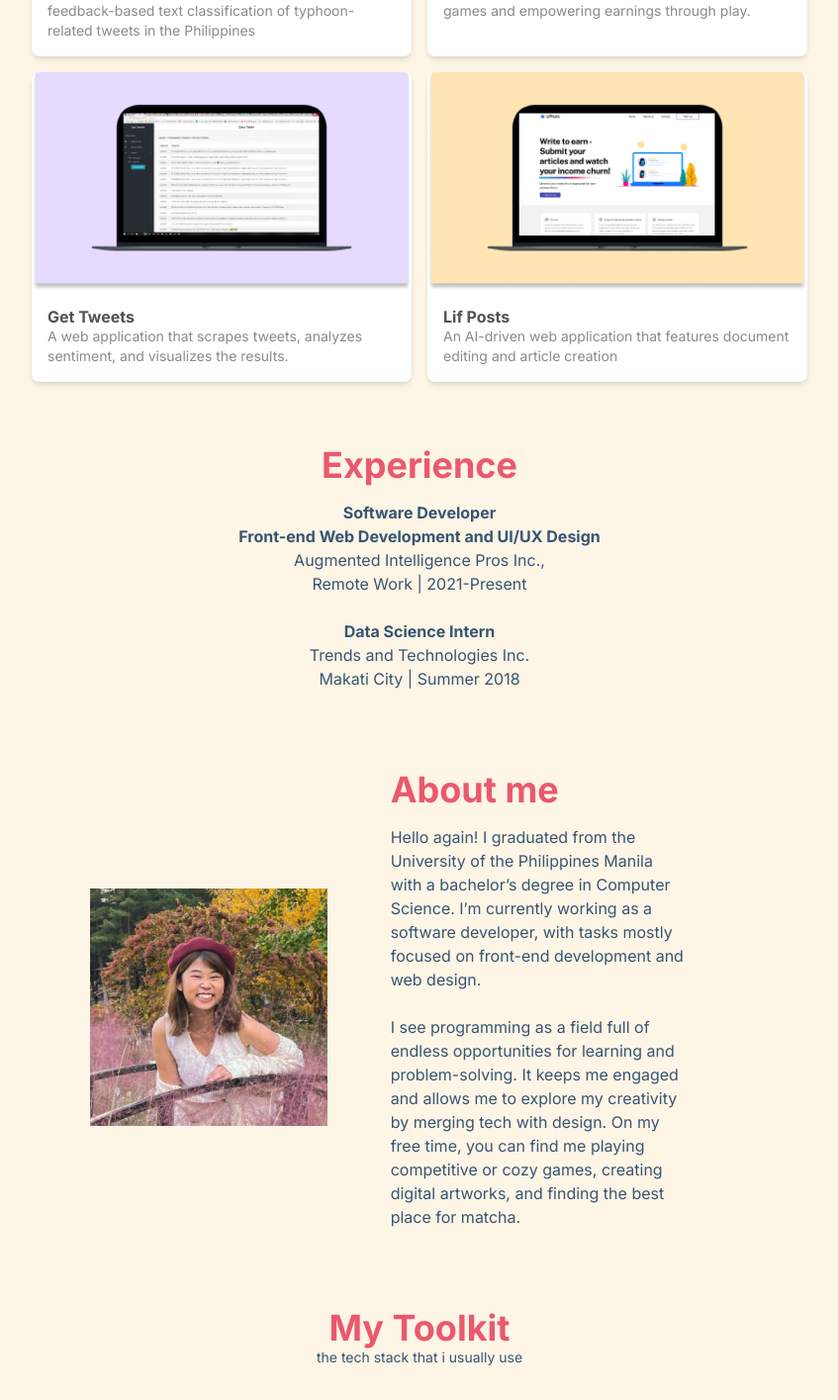
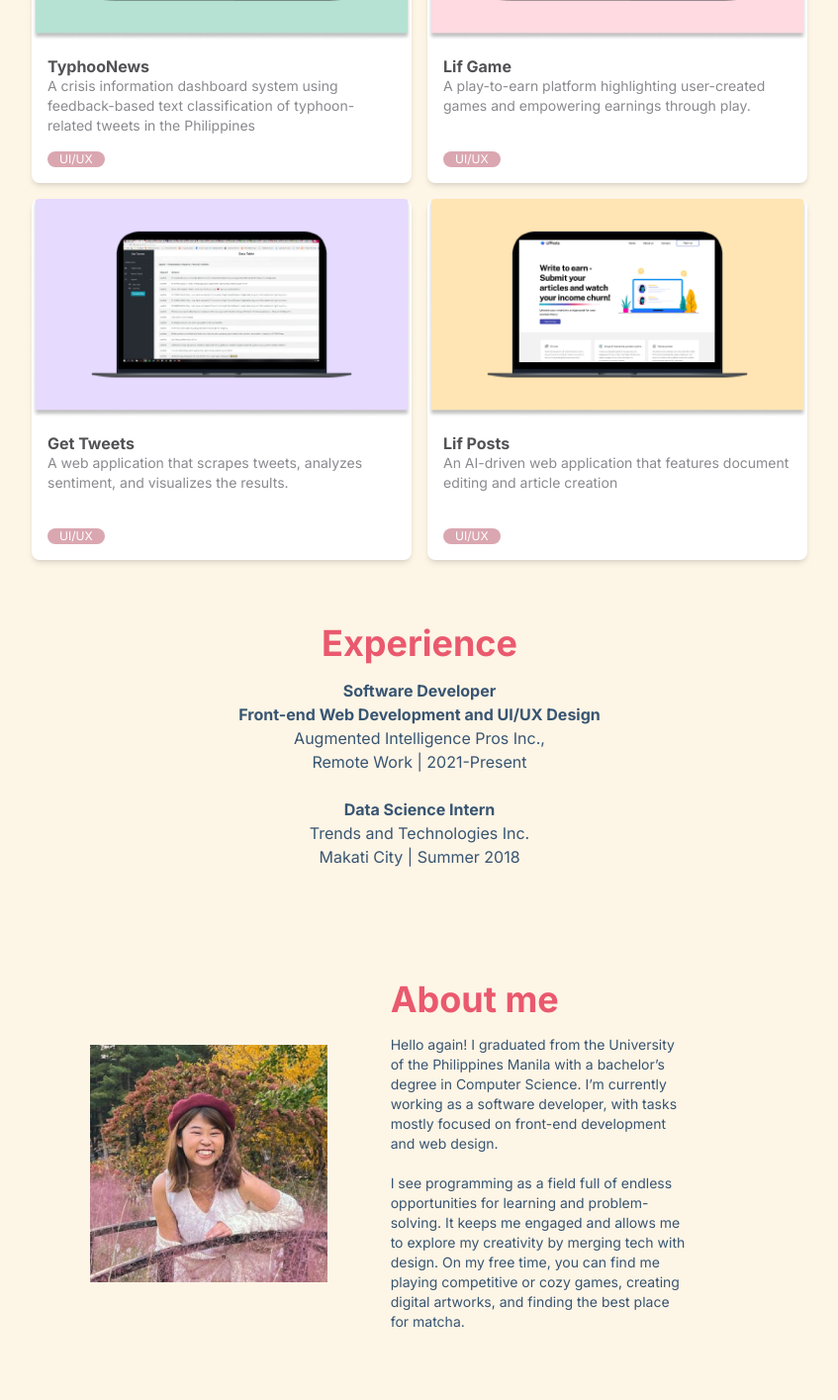
Before and after one commit to dqperez/portfolio-website, a React (Vite) app: page / in a window 1280 px wide. Shown: the part 1200-2615 px from the top of the page at 99% size, without its empty margins (216-1063 px from the left). Built offline with nearby package versions, Linux system fonts and the light colour scheme.

Commit message:
feat: Formatting fixes

```diff
--- a/src/components/About.jsx
+++ b/src/components/About.jsx
@@ -3,14 +3,14 @@ import abouticon from "../assets/abouticon.png";
 
 const About = ({aboutRef}) => {
   return (
-    <div ref={aboutRef} id="about" className="flex flex-col md:flex-row lg:flex-row justify-center items-center h-1/4">
+    <div ref={aboutRef} id="about" className="flex flex-col pt-8 md:flex-row lg:flex-row justify-center items-center h-1/4">
       <div className="h-60 w-60">
                 <img src={abouticon} className="w-full h-full object-cover" />
       </div>
 
       <div className="w-1/2 lg:w-1/3 lg:p-16">
         <p className="text-4xl text-header font-bold">About me</p>
-        <p className="text-body my-4">
+        <p className="text-body text-sm my-4">
         Hello again! I graduated from the University of the Philippines Manila with a bachelor’s degree in Computer Science. I’m currently working as a software developer, with tasks mostly focused on front-end development and web design.
           <br/><br/>
           I see programming as a field full of endless opportunities for learning and problem-solving. It keeps me engaged and allows me to explore my creativity by merging tech with design. On my free time, you can find me playing competitive or cozy games, creating digital artworks, and finding the best place for matcha.
--- a/src/components/NavBar.jsx
+++ b/src/components/NavBar.jsx
@@ -8,7 +8,7 @@ const NavBar = ({homeRef, workRef, aboutRef, contactRef}) => {
     };
 
     return(
-        <nav className={`${isOpen ? 'bg-button' : ''} fixed w-screen pb-8`}>
+        <nav className={`${isOpen ? 'bg-button bg-opacity-100' : ''} fixed bg-bg bg-opacity-40 w-screen pb-8`}>
             <div className="max-w-7xl mx-auto px-4">
                 <div className="flex justify-between h-16 items-center">
 
@@ -63,7 +63,7 @@ const NavBar = ({homeRef, workRef, aboutRef, contactRef}) => {
             </div>
 
             <div className={`${isOpen ? 'block' : 'hidden'} md:hidden`}>
-                <div className="bg-button flex flex-col items-center h-screen w-screen mt-6 py-8">
+                <div className="bg-button flex flex-col items-center h-1/2 w-screen mt-6 py-8">
                     <a href="#home" onClick={toggleNavBar} className="block text-subtitles hover:text-header px-3 py-2 rounded-md text-base font-medium" >Home</a>
                     <a href="#work" onClick={toggleNavBar} className="block text-subtitles hover:text-header px-3 py-2 rounded-md text-base font-medium">Work</a>
                     <a href="#about" onClick={toggleNavBar} className="block text-subtitles hover:text-header px-3 py-2 rounded-md text-base font-medium">About</a>
--- a/src/components/Overview.jsx
+++ b/src/components/Overview.jsx
@@ -7,7 +7,7 @@ import typ from "../assets/typ.png";
 
 const Overview = ({workRef}) => {
   return (
-    <div ref={workRef} id="work" className="flex w-screen justify-center">
+    <div ref={workRef} id="work" className="flex w-screen justify-center pt-24">
         <div className="flex flex-col items-center">
             <p className="text-4xl text-header font-bold">Work</p>
             <p className="text-sm text-center text-body">some projects i worked on/ contributed to</p>
--- a/src/components/OverviewCard.jsx
+++ b/src/components/OverviewCard.jsx
@@ -7,10 +7,19 @@ const OverviewCard = (props) => {
   return (
     <div className="flex flex-col block rounded-lg bg-bg_white shadow-md max-w-96">
       <img className="rounded-t-lg shadow-none" src={icon} alt="Project Icon" />
-      <div className="p-4">
+      <div className="p-4 h-24">
         <h5 className="text-md font-bold leading-tight text-cardTitle">{title}</h5>
         <p className="text-sm text-cardBody">{summary}</p>
       </div>
+
+      <div className="flex flex-col p-4">
+        <div role="button"
+          className="px-3 w-max flex gap-2 items-center rounded-full bg-footer text-bg_white hover:bg-opacity-75">
+          <span class="block text-xs">UI/UX</span>
+        </div>
+      </div>
+
+
 </div>
 
   )
```
